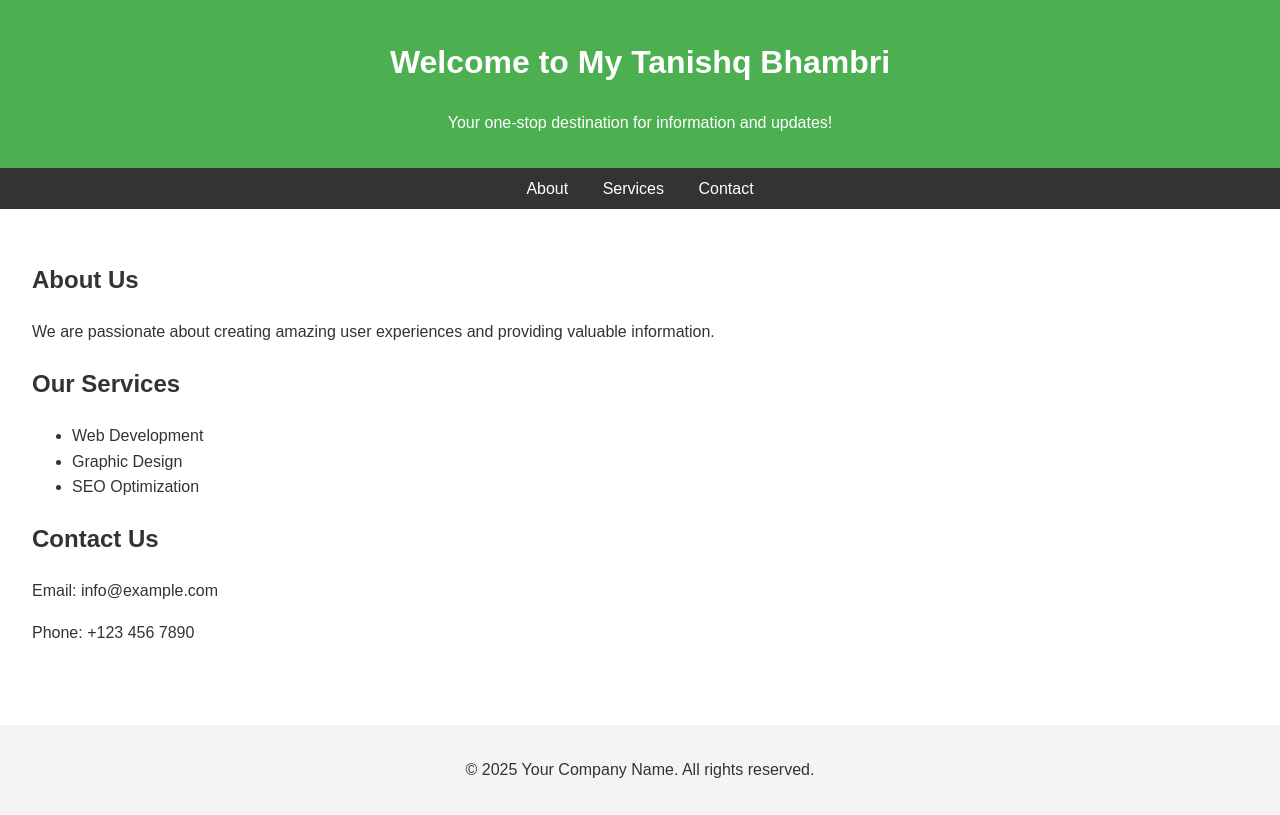
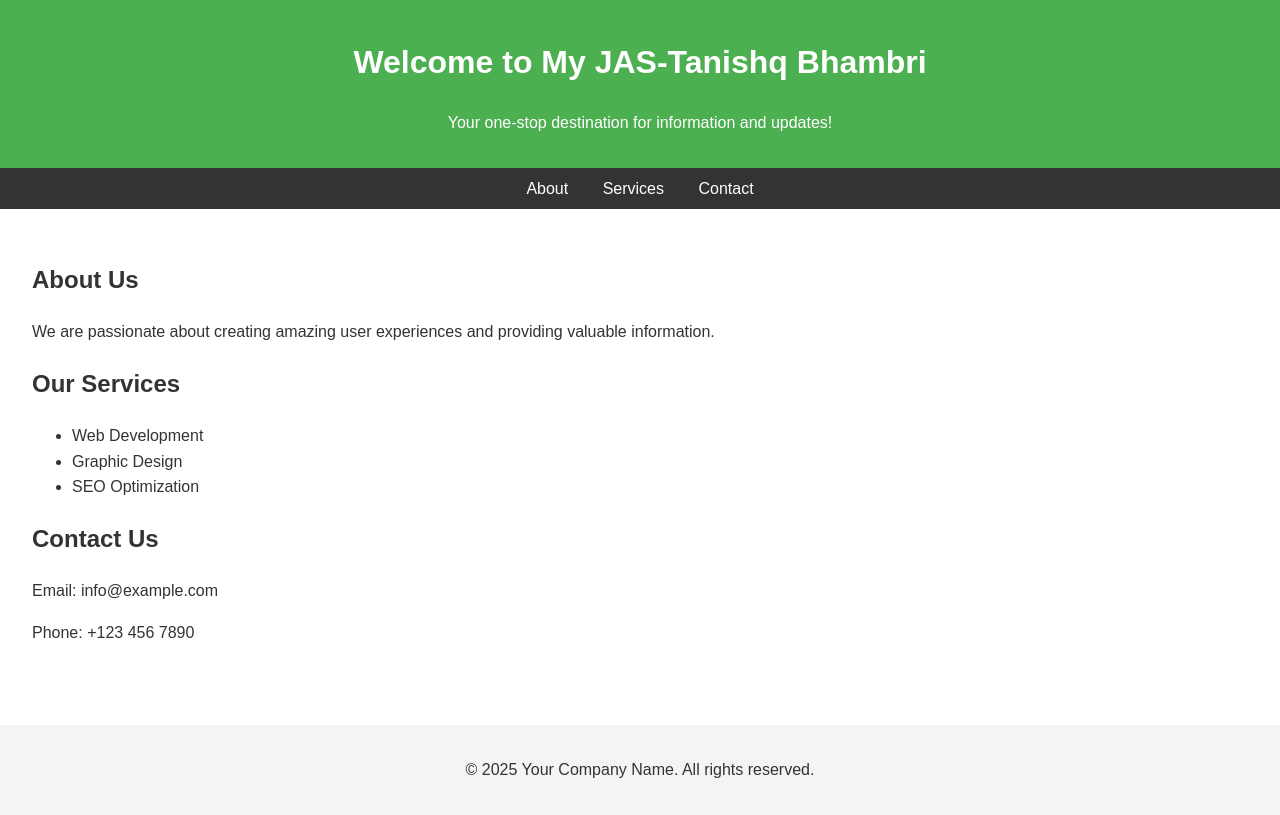
Before and after one commit to bhambri26/Demo, a plain HTML site: page index.html in a window 1280 px wide. Drawn offline with Linux system fonts and the light colour scheme.

Commit message:
Update index.html
Update index.html

```diff
--- a/index.html
+++ b/index.html
@@ -48,7 +48,7 @@
 <body>
 
   <header>
-    <h1>Welcome to My Tanishq Bhambri </h1>
+    <h1>Welcome to My JAS-Tanishq Bhambri </h1>
     <p>Your one-stop destination for information and updates!</p>
   </header>
 
```
